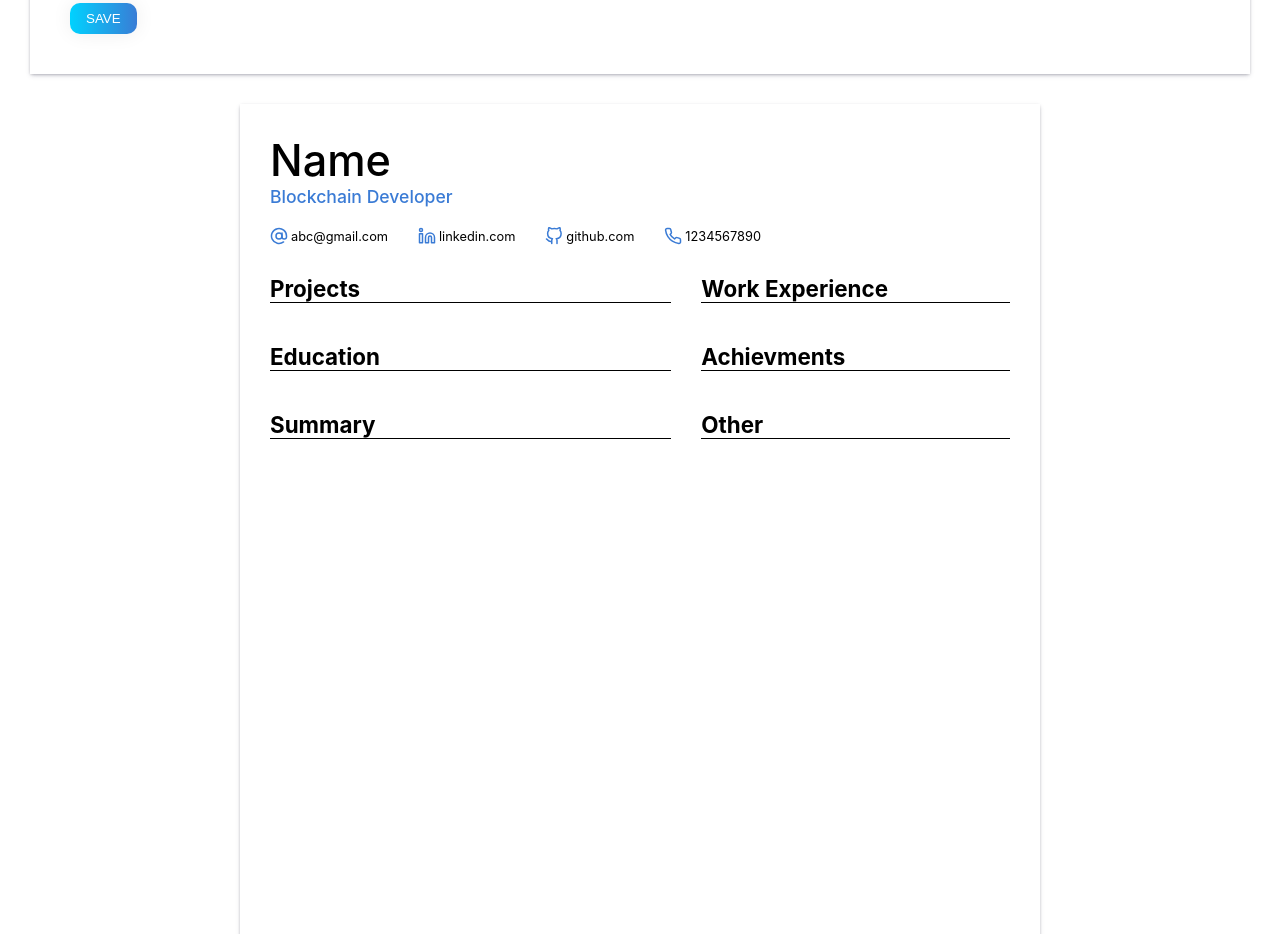
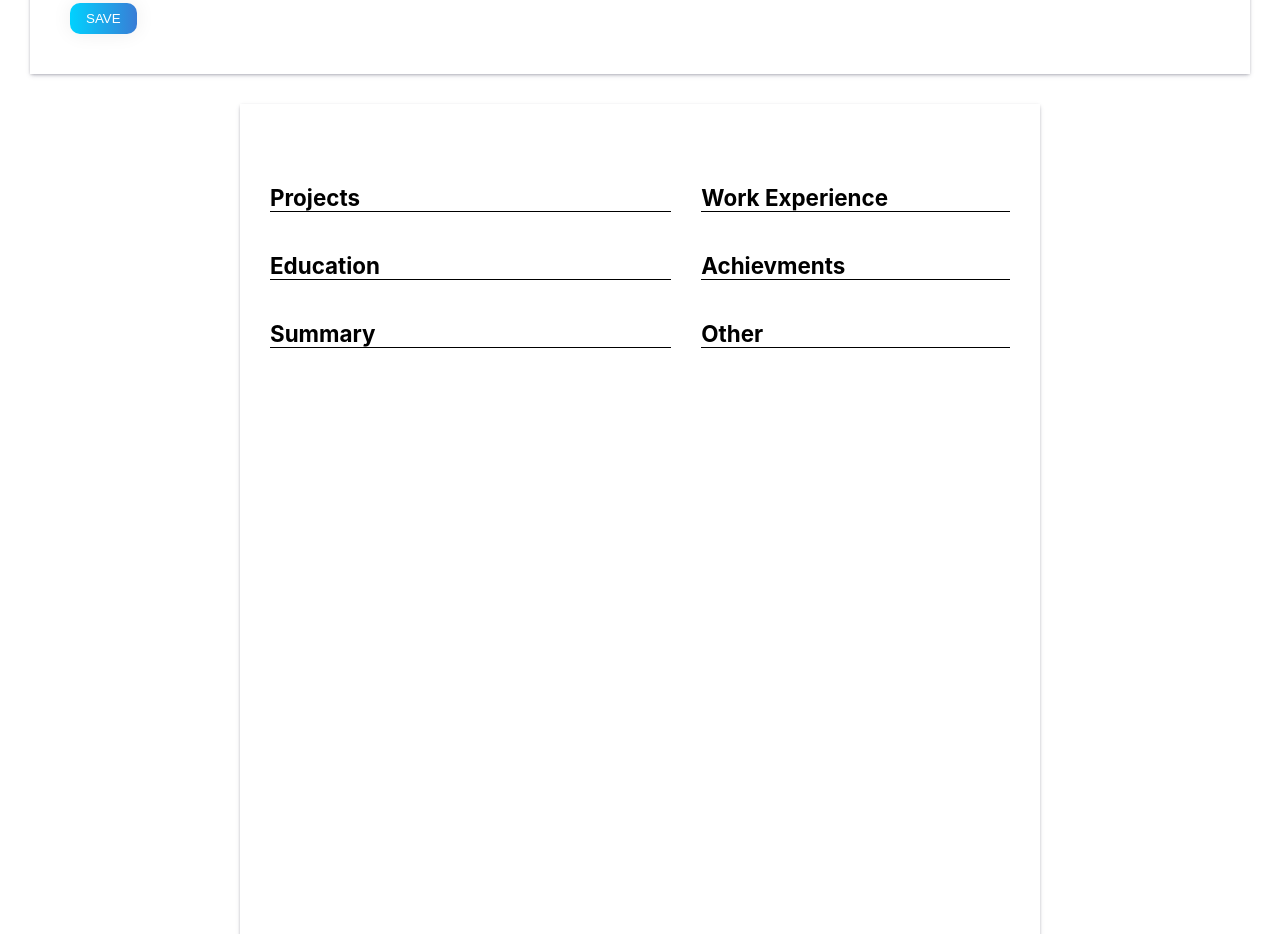
Before and after one commit to RealOtakuBoi/resumebuilder, a React (Create React App) app: page / in a window 1280 px wide. Shown: the part 1340-2274 px from the top of the page. Built offline with nearby package versions, Linux system fonts and the light colour scheme.

Commit message:
Some quality of life features left

```diff
--- a/src/Components/Resume/Resume.js
+++ b/src/Components/Resume/Resume.js
@@ -245,27 +245,43 @@ function Resume(props) {
   return (
     <div className={Styles.container}>
       <div className={Styles.header}>
-        <p className={Styles.heading}>Name</p>
-        <p className={Styles.subHeading}>Blockchain Developer</p>
+        <p className={Styles.heading}>{info.basicInfo?.detail?.name}</p>
+        <p className={Styles.subHeading}>{info.basicInfo?.detail?.title}</p>
 
         <div className={Styles.links}>
-          <a className={Styles.link}>
+
+            {
+                info.basicInfo?.detail?.email &&
+          <a className={Styles.link} type='email'>
             <AtSign />
-            abc@gmail.com
+            {info.basicInfo?.detail?.email}
           </a>
-          <a className={Styles.link}>
+            }
+
+            {
+                info.basicInfo?.detail?.linkedin &&
+          <a className={Styles.link} href={info.basicInfo?.detail?.linkedin}>
             <Linkedin />
-            linkedin.com
+            {info.basicInfo?.detail?.linkedin}
           </a>
-          <a className={Styles.link}>
+            }
+
+            {
+                info.basicInfo?.detail?.github &&
+          <a className={Styles.link} href={info.basicInfo?.detail?.github}>
             <GitHub />
-            github.com
+            {info.basicInfo?.detail?.github}
           </a>
+            }
 
+          {
+            info.basicInfo?.detail?.phone &&
           <a className={Styles.link}>
             <Phone />
-            1234567890
+            {info.basicInfo?.detail?.phone}
           </a>
+          }
+
         </div>
       </div>
       <div className={Styles.main}>
```
